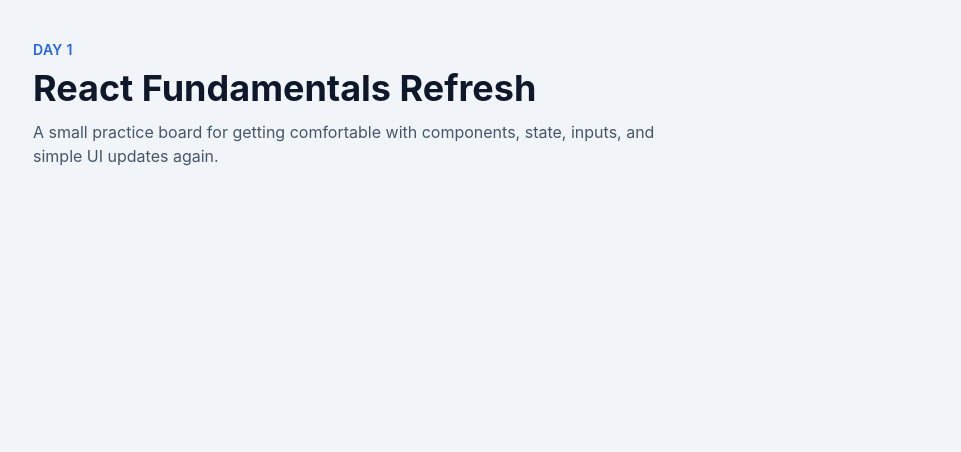
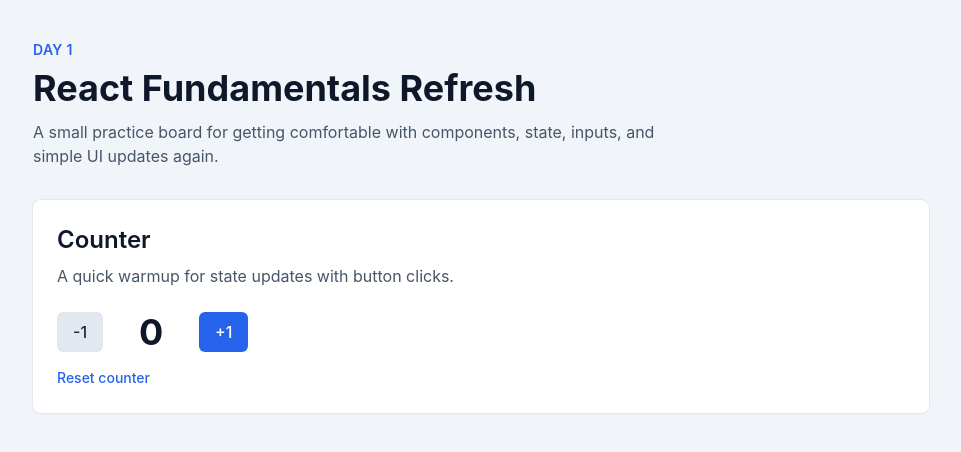
Before and after one commit to Ketanraichura/New-project, a React (Vite) app: page / in a window 1280 px wide. Shown: the top 452 px of the page, without its empty margins (159-1120 px from the left). Built offline with nearby package versions, Linux system fonts and the light colour scheme.

Commit message:
Build counter component using useState

```diff
--- a/src/App.jsx
+++ b/src/App.jsx
@@ -1,3 +1,5 @@
+import Counter from './components/Counter.jsx';
+
 function App() {
   return (
     <main className="min-h-screen bg-slate-100 px-4 py-10 text-slate-900">
@@ -10,6 +12,10 @@
           A small practice board for getting comfortable with components,
           state, inputs, and simple UI updates again.
         </p>
+
+        <div className="mt-8 grid gap-6">
+          <Counter />
+        </div>
       </section>
     </main>
   );
--- /dev/null
+++ b/src/components/Counter.jsx
@@ -0,0 +1,54 @@
+import { useState } from 'react';
+
+function Counter() {
+  const [count, setCount] = useState(0);
+
+  const increaseCount = () => {
+    setCount(count + 1);
+  };
+
+  const decreaseCount = () => {
+    setCount(count - 1);
+  };
+
+  const resetCount = () => {
+    setCount(0);
+  };
+
+  return (
+    <section className="rounded-lg bg-white p-6 shadow-sm ring-1 ring-slate-200">
+      <h2 className="text-2xl font-semibold">Counter</h2>
+      <p className="mt-2 text-slate-600">
+        A quick warmup for state updates with button clicks.
+      </p>
+
+      <div className="mt-6 flex items-center gap-4">
+        <button
+          className="rounded-md bg-slate-200 px-4 py-2 font-medium text-slate-800 hover:bg-slate-300"
+          onClick={decreaseCount}
+          type="button"
+        >
+          -1
+        </button>
+        <p className="min-w-16 text-center text-4xl font-bold">{count}</p>
+        <button
+          className="rounded-md bg-blue-600 px-4 py-2 font-medium text-white hover:bg-blue-700"
+          onClick={increaseCount}
+          type="button"
+        >
+          +1
+        </button>
+      </div>
+
+      <button
+        className="mt-4 text-sm font-medium text-blue-600 hover:text-blue-700"
+        onClick={resetCount}
+        type="button"
+      >
+        Reset counter
+      </button>
+    </section>
+  );
+}
+
+export default Counter;
```
